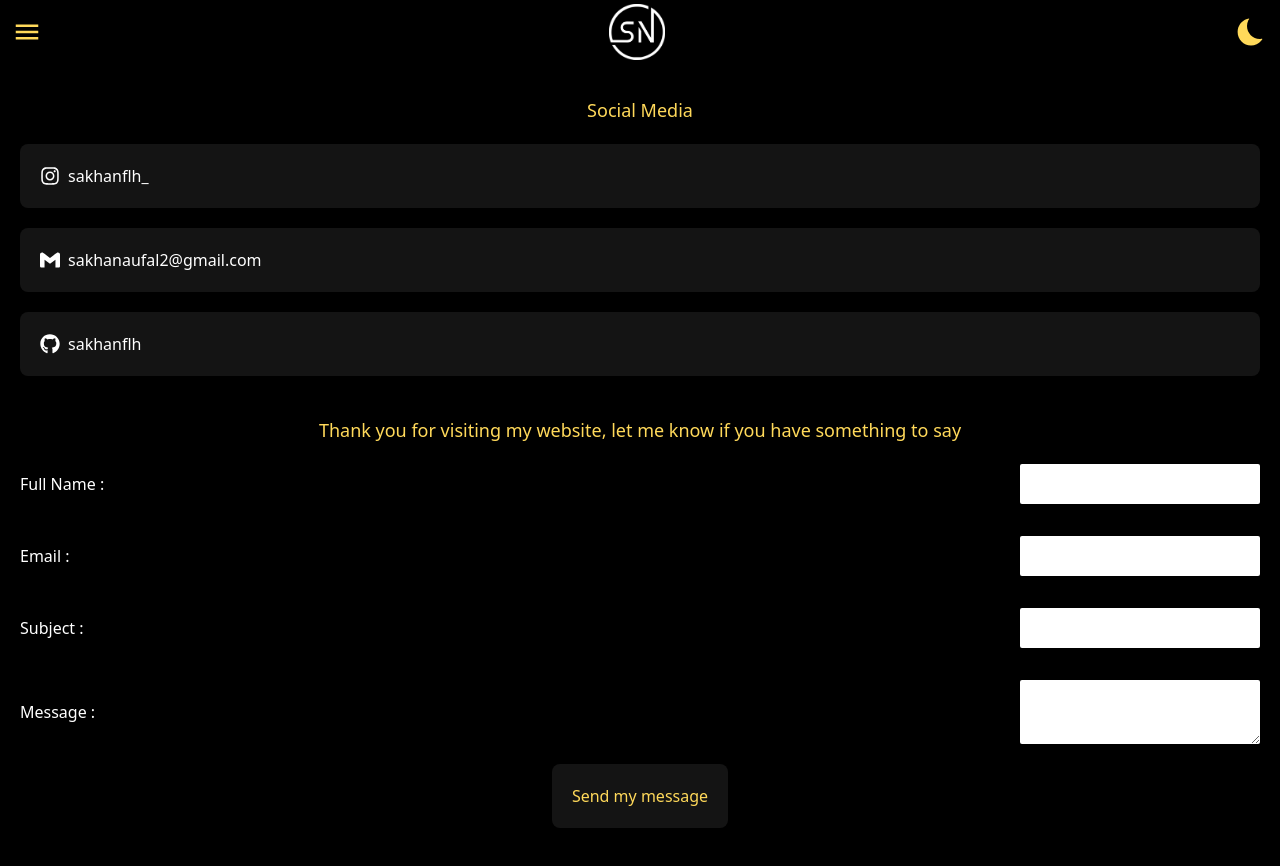
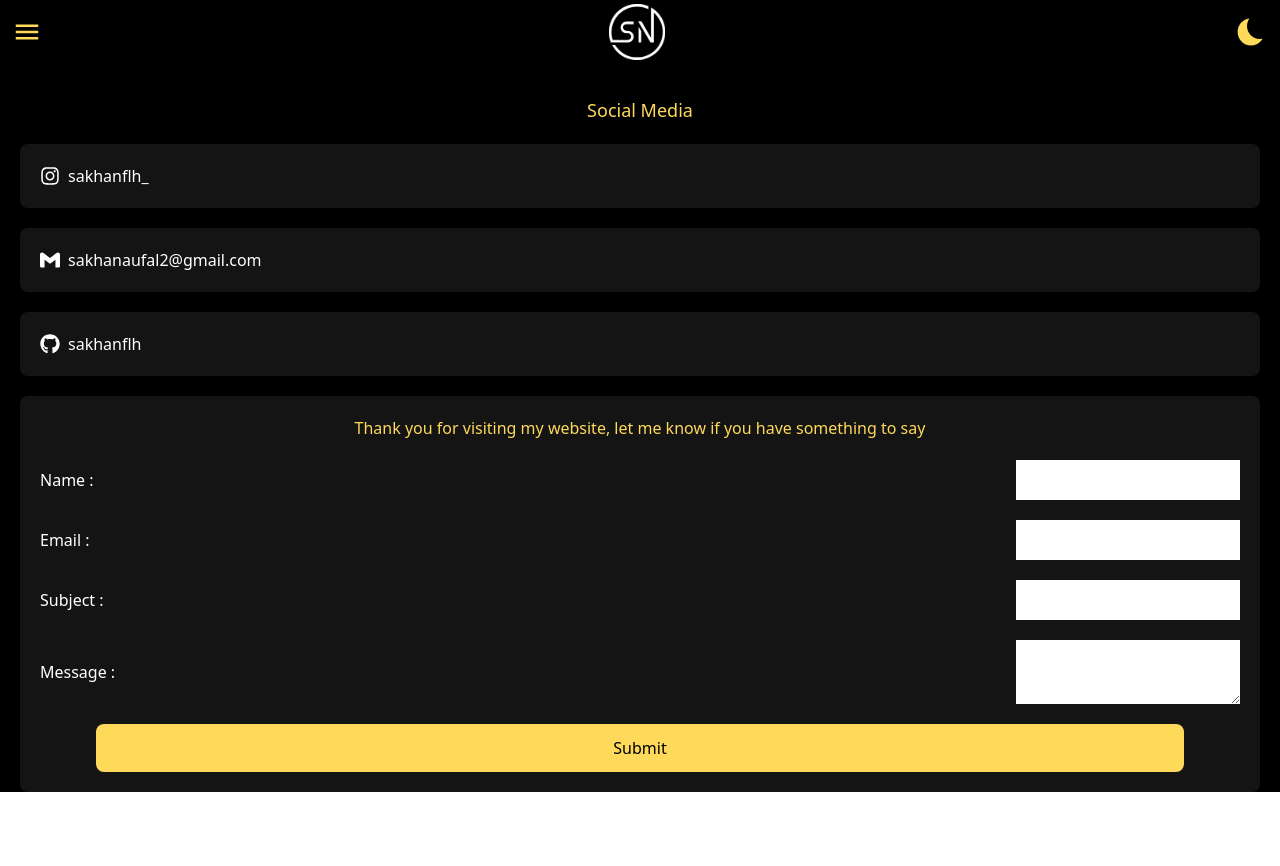
Before and after one commit to sakhanflh/portfolio-react, a React (Vite) app: page /contact in a window 1280 px wide. After the commit the page ends 800 px from the top, so only its background shows below. Built offline with nearby package versions, Linux system fonts and the light colour scheme.

Commit message:
i thin there's a bug

```diff
--- a/package.json
+++ b/package.json
@@ -10,6 +10,7 @@
     "preview": "vite preview"
   },
   "dependencies": {
+    "@formspree/react": "^2.5.1",
     "react": "^18.2.0",
     "react-dom": "^18.2.0",
     "react-icons": "^5.0.1",
--- a/src/pages/contactPage.jsx
+++ b/src/pages/contactPage.jsx
@@ -2,60 +2,91 @@ import { Link } from "react-router-dom";
 import { Header } from "../fragments/Header";
 import { FaGithub, FaInstagram } from "react-icons/fa";
 import { SiGmail } from "react-icons/si";
+import { ValidationError, useForm } from "@formspree/react";
+
+export default function ContactPage() {
+
+    const [state, handleSubmit] = useForm("xgegwpeb")
+    if (state.succeeded) {
+        return(
+            <div className="bg-black w-full h-dvh text-white flex flex-col items-center justify-center relative"  onClick={handleGoBack}>
+                <div className="w-[40rem] h-[40rem] opacity-5 absolute">
+                    <img src="/img/Senech-white.png" alt="" className="w-full h-full object-cover"/>
+                </div>
+
+                <div className="flex flex-col gap-5" >
+                    <h1>Thanks for visiting my website🙌</h1>
+                    <button className="bg-yellow-500 text-lg text-black p-5" >Back</button>
+                </div>
+            </div>
+        )
+    }
 
 
-export default function ContactPage(){
-    return(
+
+    return (
         <>
             <div className="w-full bg-black text-white">
-                <Header/>
+                <Header />
 
                 <div className="pt-24 w-full flex flex-col items-center px-5 gap-5">
                     <p className="text-textcolor text-lg">Social Media</p>
 
                     <div className="w-full bg-bgcolor p-5 flex flex-col gap-3 rounded-lg">
                         <Link to={'https://www.instagram.com/sakhanflh?igsh=MWx0a2pucWZ6b2E4eg=='}>
-                            <p className="flex items-center gap-2"><FaInstagram className="text-xl"/> sakhanflh_</p>
+                            <p className="flex items-center gap-2"><FaInstagram className="text-xl" /> sakhanflh_</p>
                         </Link>
                     </div>
 
                     <div className="w-full bg-bgcolor p-5 flex flex-col gap-3 rounded-lg">
                         <Link>
-                            <p className="flex items-center gap-2"><SiGmail className="text-xl"/> sakhanaufal2@gmail.com</p>
+                            <p className="flex items-center gap-2"><SiGmail className="text-xl" /> sakhanaufal2@gmail.com</p>
                         </Link>
                     </div>
                     <div className="w-full bg-bgcolor p-5 flex flex-col gap-3 rounded-lg">
-                        <Link to={'https://github.com/sakhanflh'}>
-                            <p className="flex items-center gap-2"><FaGithub className="text-xl"/> sakhanflh</p>
+                        <Link to={'https://github.com/sakhanflh'} target="_blank">
+                            <p className="flex items-center gap-2"><FaGithub className="text-xl" /> sakhanflh</p>
                         </Link>
                     </div>
+
+                <form onSubmit={handleSubmit} className="flex flex-col gap-5 w-full bg-bgcolor p-5 rounded-lg">
+                <p className="text-center text-textcolor ">Thank you for visiting my website, let me know if you have something to say</p>
+                    {/* Fullname */}
+
+                    <div className="flex justify-between items-center">
+                        <label htmlFor="name">Name :</label>
+                        <input type="text" name="name" id="name" className="w-56 p-2 text-black"/>
+                        <ValidationError prefix="Name" field="name" errors={state.errors} />
+                    </div>
+                    {/* Fullname End */}
+                    {/* Email */}
+                    <div className="flex justify-between items-center">
+                        <label htmlFor="email">Email :</label>
+                        <input type="email" id="email" name="email" className="w-56 p-2 text-black"/>
+                        <ValidationError prefix="Email" field="email" errors={state.errors} />
+                    </div>
+                    {/* Email End */}
+
+                    <div className="flex justify-between items-center">
+                        <label htmlFor="subject">Subject :</label>
+                        <input type="text" name="subject" id="subject" className="w-56 p-2 text-black"/>
+                        <ValidationError prefix="Subject" field="subject" errors={state.errors} />
+                    </div>
+
+                    {/* Message */}
+                    <div className="flex justify-between items-center">
+                        <label htmlFor="message">Message :</label>
+                        <textarea id="message" name="message" className="w-56 p-2 text-black"/>
+                        <ValidationError prefix="Message" field="message" errors={state.errors} />
+                    </div>
+                    {/* Message End */}
+
+                    <button type="submit" disabled={state.submitting} className="w-full px-14">
+                        <p className="bg-textcolor text-black rounded-lg p-3">Submit</p>
+                    </button>
+                </form>
                 </div>
 
-                <form id="my-form" action="https://formspree.io/f/xgegwpeb" method="POST" className="p-5 py-10 gap-2 flex flex-col">
-                    <p className="text-center text-lg text-textcolor">Thank you for visiting my website, let me know if you have something to say</p>
-                    <div className="py-3 flex justify-between items-center">
-                        <label>Full Name :</label>
-                        <input type="text" name="name" className="rounded-sm p-2 text-black w-60"/>
-                    </div>
-
-                    <div className="py-3 flex justify-between items-center">
-                        <label>Email :</label>
-                        <input type="email" name="email" className="rounded-sm p-2 text-black w-60"/>
-                    </div>
-                    <div className="py-3 flex justify-between items-center">
-                        <label>Subject :</label>
-                        <input type="text" name="subject" className="rounded-sm p-2 text-black w-60"/>
-                    </div>
-                    <div className="py-3 flex justify-between items-center">
-                        <label>Message :</label>
-                        <textarea type="text" name="message" className="rounded-sm p-2 text-black w-60"></textarea>
-                    </div>
-
-                    <div className="flex w-full justify-center">
-                        <button id="my-form-button" className="bg-bgcolor p-5 text-textcolor rounded-lg">Send my message</button>
-                        <p id="my-form-status"></p>
-                    </div>
-                </form>
             </div>
         </>
     )
```
Also changed, not shown: 1 other file (tests, documents, lock files or other folders).
